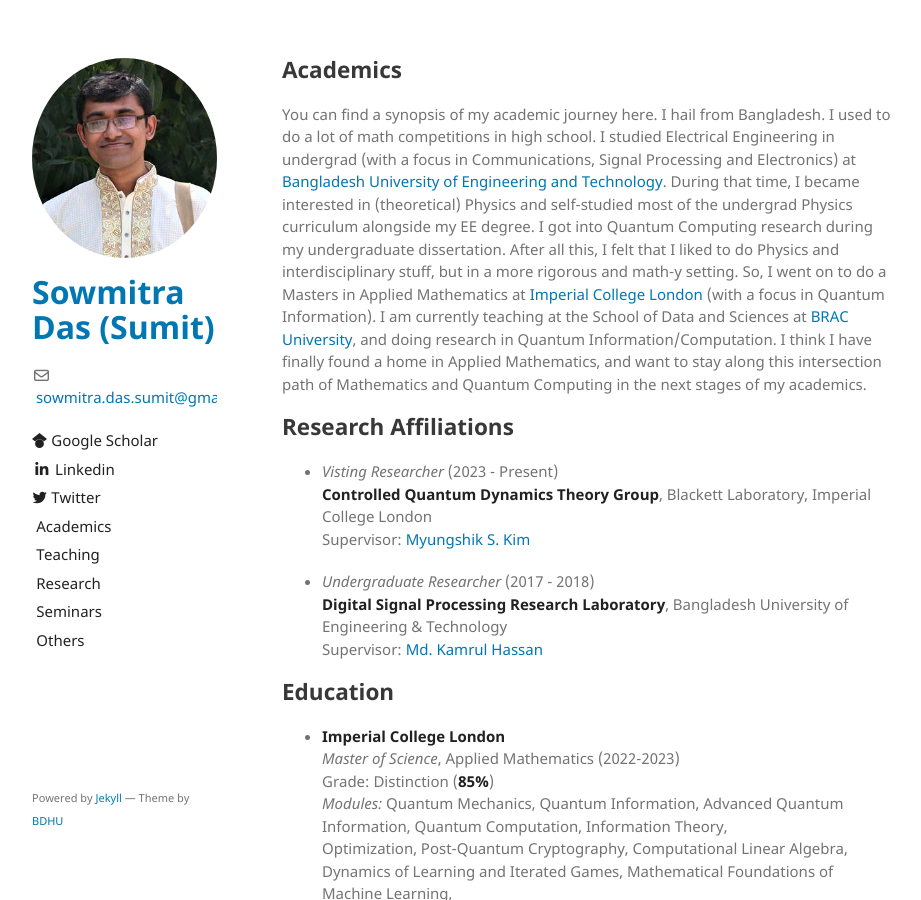
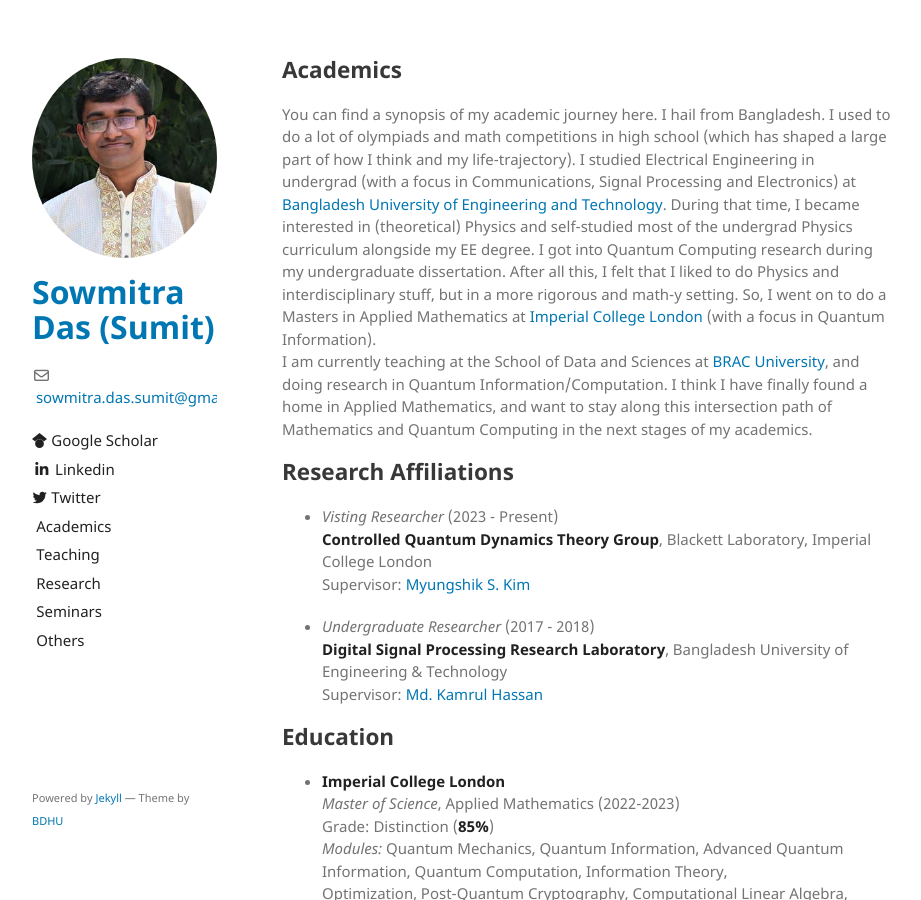
Before and after one commit to sowmitra-das-sumit/sowmitra-das-sumit.github.io, a Jekyll site: the page built from academics.md, in a window 1280 px wide and 900 px high. Shown: the whole window, without its empty margins (178-1099 px from the left). Built offline with Jekyll 4.4.1, drawn with Linux system fonts in a browser that asks for light colours; the repository's description, which GitHub fills in, is left out; our own code applies the rules of GitHub Pages for plain Markdown files.

Commit message:
Update academics.md

```diff
--- a/academics.md
+++ b/academics.md
@@ -2,7 +2,8 @@
 layout: default
 ---
 ## Academics
-You can find a synopsis of my academic journey here. I hail from Bangladesh. I used to do a lot of math competitions in high school. I studied Electrical Engineering in undergrad (with a focus in Communications, Signal Processing and Electronics) at [Bangladesh University of Engineering and Technology](https://www.buet.ac.bd/). During that time, I became interested in (theoretical) Physics and self-studied most of the undergrad Physics curriculum alongside my EE degree. I got into Quantum Computing research during my undergraduate dissertation. After all this, I felt that I liked to do Physics and interdisciplinary stuff, but in a more rigorous and math-y setting. So, I went on to do a Masters in Applied Mathematics at [Imperial College London](https://www.imperial.ac.uk/) (with a focus in Quantum Information). I am currently teaching at the School of Data and Sciences at [BRAC University](https://www.bracu.ac.bd/), and doing research in Quantum Information/Computation. I think I have finally found a home in Applied Mathematics, and want to stay along this intersection path of Mathematics and Quantum Computing in the next stages of my academics.
+You can find a synopsis of my academic journey here. I hail from Bangladesh. I used to do a lot of olympiads and math competitions in high school (which has shaped a large part of how I think and my life-trajectory). I studied Electrical Engineering in undergrad (with a focus in Communications, Signal Processing and Electronics) at [Bangladesh University of Engineering and Technology](https://www.buet.ac.bd/). During that time, I became interested in (theoretical) Physics and self-studied most of the undergrad Physics curriculum alongside my EE degree. I got into Quantum Computing research during my undergraduate dissertation. After all this, I felt that I liked to do Physics and interdisciplinary stuff, but in a more rigorous and math-y setting. So, I went on to do a Masters in Applied Mathematics at [Imperial College London](https://www.imperial.ac.uk/) (with a focus in Quantum Information).\
+I am currently teaching at the School of Data and Sciences at [BRAC University](https://www.bracu.ac.bd/), and doing research in Quantum Information/Computation. I think I have finally found a home in Applied Mathematics, and want to stay along this intersection path of Mathematics and Quantum Computing in the next stages of my academics.
 
 ## Research Affiliations
 - _Visting Researcher_ (2023 - Present)\
```
